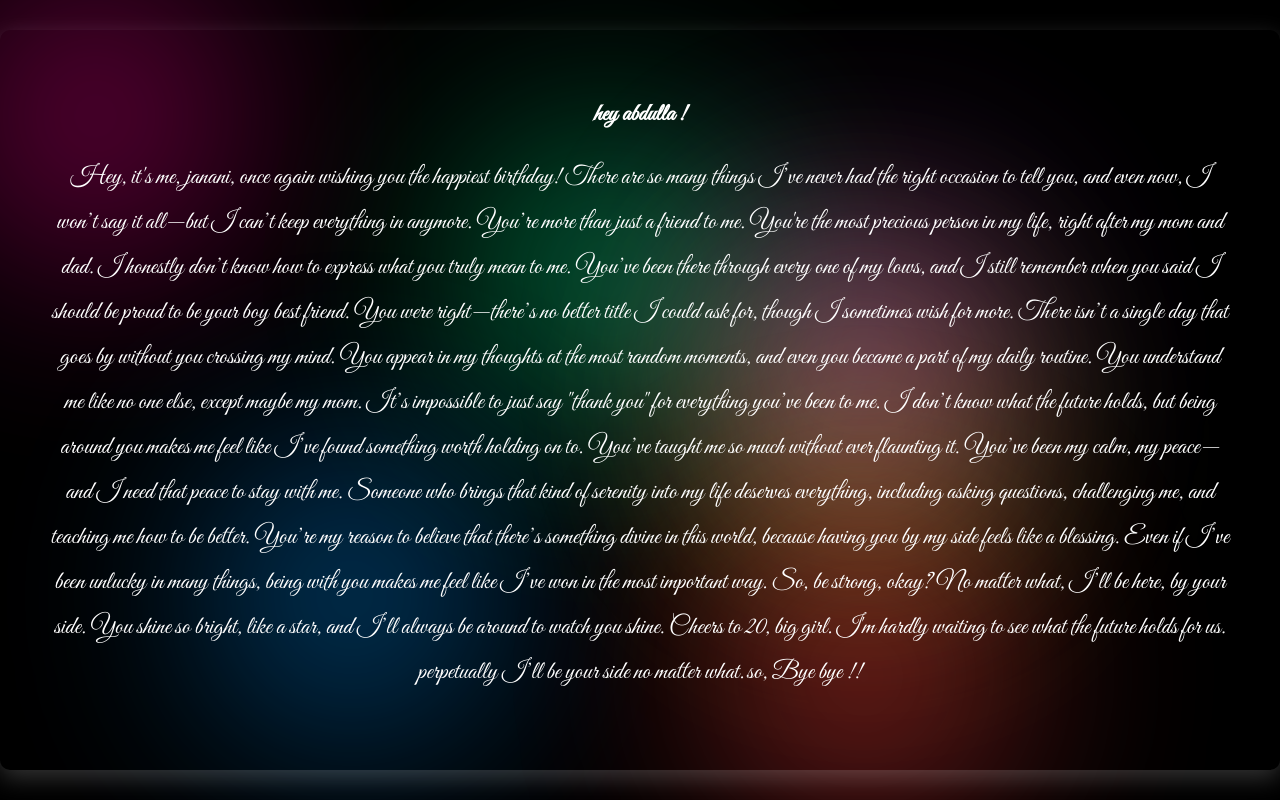
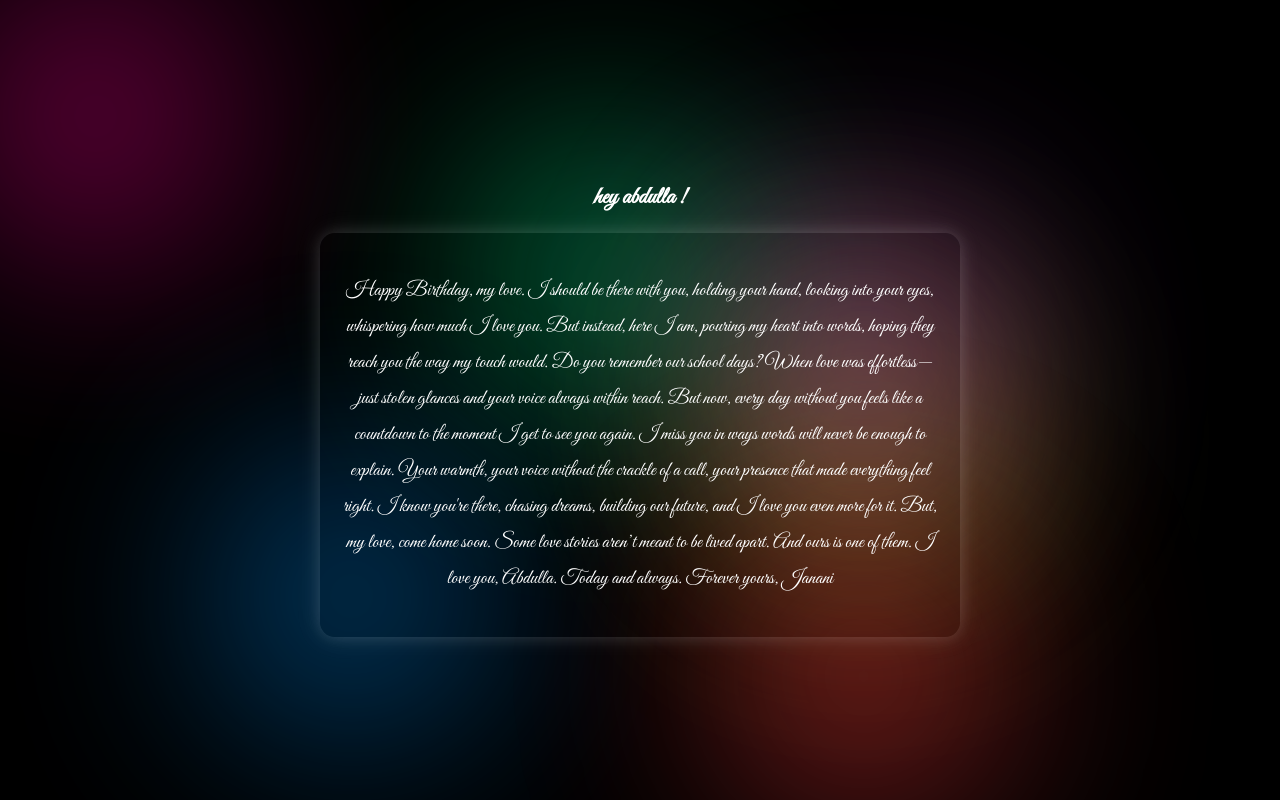
Before and after one commit to Rithan27/Abdjan, a plain HTML site: page index.html in a window 1280 px wide. Both pictures are taken after a click on the button "In ?". Drawn offline with Linux system fonts and the light colour scheme.

Commit message:
Update index.html

```diff
--- a/index.html
+++ b/index.html
@@ -53,29 +53,74 @@
         }
 
         .letter-container {
-            background-color: rgba(0, 0, 0, 0);
-            padding: 50px;
-            height: auto;
-            width: auto;
-            box-shadow: 0px 8px 24px rgba(255, 255, 255, 0.2);
-            border-radius: 10px;
-            text-align: center;
+            position: absolute;
+            top: 50%;
+            left: 50%;
+            transform: translate(-50%, -50%);
             color: white;
             z-index: 2;
-            position: relative;
+            text-align: center;
+            display: flex;
+            flex-direction: column;
+            align-items: center;
+            transition: transform 1s ease-in-out;
         }
+
+        .move-up {
+            transform: translate(-50%, -150%);
+            transition: transform 1s ease-in-out;
+        }
+
+        .move-down {
+            transform: translate(-50%, 200%);
+            opacity: 0;
+            transition: transform 1s ease-in-out;
+        }
+
+
+        .letter-box {
+            background-color: rgba(0, 0, 0, 0.075);
+            padding: 20px;
+            border-radius: 15px;
+            box-shadow: 0 0 15px rgba(255, 255, 255, 0.103), 0 0 25px rgba(230, 230, 230, 0.13);
+            text-align: center;
+            opacity: 0;
+            visibility: hidden;
+            transition: opacity 1s ease-in-out, visibility 1s ease-in-out;
+        }
+
+        .visible {
+            opacity: 1;
+            visibility: visible;
+        }
+
 
         .greeting-letter {
             font-family: 'Great Vibes', cursive;
-            font-size: 25px;
+            font-size: 20px;
             line-height: 1.8;
-            display: none;
+            color: white;
         }
 
-        .greeting-letter.visible {
+        .visible {
             display: block;
             opacity: 1;
         }
+
+        .letter-container {
+            position: absolute;
+            top: 50%;
+            left: 50%;
+            transform: translate(-50%, -50%);
+            text-align: center;
+            transition: transform 1s ease-in-out, opacity 1s ease-in-out;
+        }
+
+        .hidden {
+            transform: translate(-50%, -150%);
+            opacity: 0;
+        }
+
 
         button {
             background-color: #ff0095;
@@ -83,13 +128,32 @@
             border: none;
             padding: 10px 20px;
             margin-top: 20px;
+            position: absolute;
+            top: 15%;
+            left: 43%;
             border-radius: 8px;
             cursor: pointer;
             font-family: 'Dancing Script', cursive;
             font-size: 16px;
-            transition: background-color 0.3s ease, transform 0.3s ease, box-shadow 0.3s ease;
+            transition: background-color 0.05s ease, transform 0.05s ease, box-shadow 0.05s ease;
             box-shadow: 0 0 15px rgba(255, 0, 150, 0.8), 0 0 20px rgba(255, 0, 150, 0.5);
         }
+
+        @keyframes fallAndDisappear {
+            0% {
+                transform: translateY(0);
+                opacity: 1;
+            }
+            50% {
+                transform: translateY(100px);
+                opacity: 0.7;
+            }
+            100% {
+                transform: translateY(200px);
+                opacity: 0;
+            }
+        }
+
 
         button:hover {
             background-color: #eb58ebef;
@@ -106,35 +170,49 @@
         <div class="color-patch" style="top: 50%; left: 70%; background: radial-gradient(circle, rgba(255, 255, 0, 0.8), transparent);"></div>
         <div class="color-patch" style="top: 40%; left: 70%; background: radial-gradient(circle, rgba(213, 81, 240, 0.877), transparent);"></div>
         <div class="color-patch" style="top: 80%; left: 70%; background: radial-gradient(circle, rgba(245, 59, 59, 0.973), transparent);"></div>
-
     </div>
 
     <div class="letter-container" id="letterContainer">
         <h2>hey abdulla !</h2>
-        <p class="greeting-letter" id="greetingLetter">
-            Hey, it's me, janani, once again wishing you the happiest birthday! There are so many things I’ve never had the right occasion to tell you, and even now, I won’t say it all—but I can’t keep everything in anymore. You’re more than just a friend to me. You're the most precious person in my life, right after my mom and dad.
+        <div class="letter-box" id="letterBox">
+            <p class="greeting-letter">
+                Happy Birthday, my love.
 
-I honestly don’t know how to express what you truly mean to me. You’ve been there through every one of my lows, and I still remember when you said I should be proud to be your boy best friend. You were right—there’s no better title I could ask for, though I sometimes wish for more.
+I should be there with you, holding your hand, looking into your eyes, whispering how much I love you. But instead, here I am, pouring my heart into words, hoping they reach you the way my touch would.
 
-There isn’t a single day that goes by without you crossing my mind. You appear in my thoughts at the most random moments, and even you became a part of my daily routine. You understand me like no one else, except maybe my mom. It’s impossible to just say "thank you" for everything you’ve been to me. I don’t know what the future holds, but being around you makes me feel like I’ve found something worth holding on to.
+Do you remember our school days? When love was effortless—just stolen glances and your voice always within reach. But now, every day without you feels like a countdown to the moment I get to see you again. I miss you in ways words will never be enough to explain. Your warmth, your voice without the crackle of a call, your presence that made everything feel right.
 
-You’ve taught me so much without ever flaunting it. You’ve been my calm, my peace—and I need that peace to stay with me. Someone who brings that kind of serenity into my life deserves everything, including asking questions, challenging me, and teaching me how to be better. You’re my reason to believe that there’s something divine in this world, because having you by my side feels like a blessing. Even if I’ve been unlucky in many things, being with you makes me feel like I’ve won in the most important way.
+I know you're there, chasing dreams, building our future, and I love you even more for it. But, my love, come home soon. Some love stories aren’t meant to be lived apart. And ours is one of them.
 
-So, be strong, okay? No matter what, I’ll be here, by your side. You shine so bright, like a star, and I’ll always be around to watch you shine. Cheers to 20, big girl. I'm hardly waiting to see what the future holds for us.
+I love you, Abdulla. Today and always.
 
-perpetually I’ll be your side no matter what.so, Bye bye !!
-        </p>
+Forever yours,
+Janani
+            </p>
+        </div>
         <button id="readButton" onclick="revealLetter()">In ?</button>
     </div>
 
     <script>
         function revealLetter() {
-            const letter = document.getElementById("greetingLetter");
+            const letterBox = document.getElementById("letterBox");
             const button = document.getElementById("readButton");
-            letter.classList.add('visible');
-            letter.style.opacity = 1;
-            button.style.display = 'none';
+
+            letterBox.classList.add('visible');
+            button.classList.add('move-up-button');
+            setTimeout(() => {
+                button.style.opacity = "0";
+            }, 500);
+            setTimeout(() => {
+                button.style.display = 'none';
+            }, 1000);
         }
+        </script>
+
+    <script>
+    document.getElementById("readButton").addEventListener("click", function() {
+        this.style.animation = "fallAndDisappear 0.8s ease-out forwards";
+    });
     </script>
 </body>
 </html>
```
